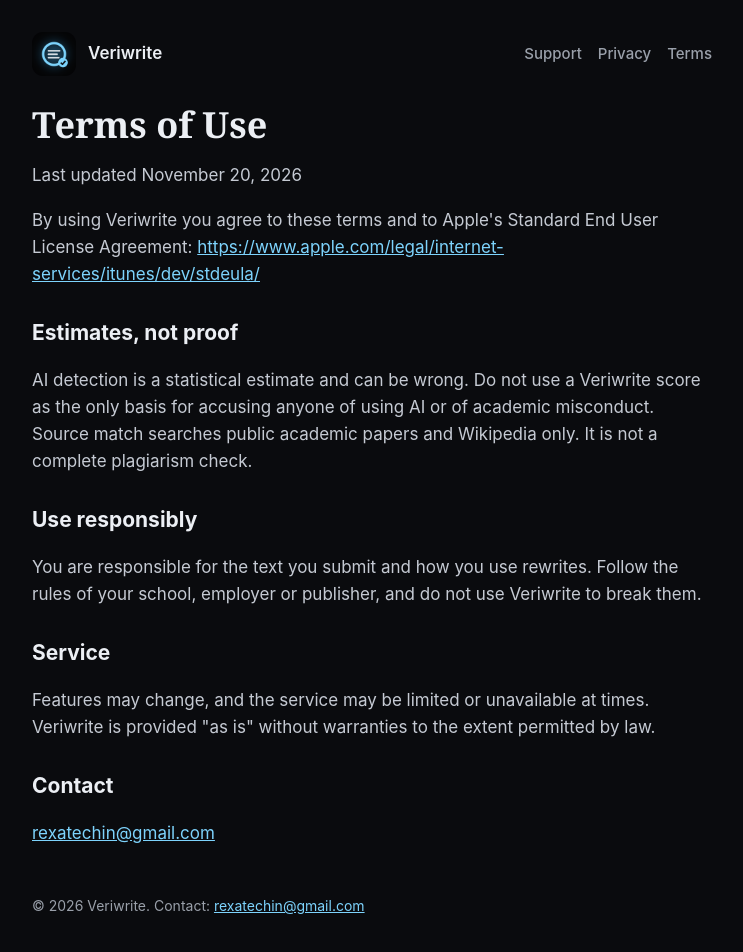
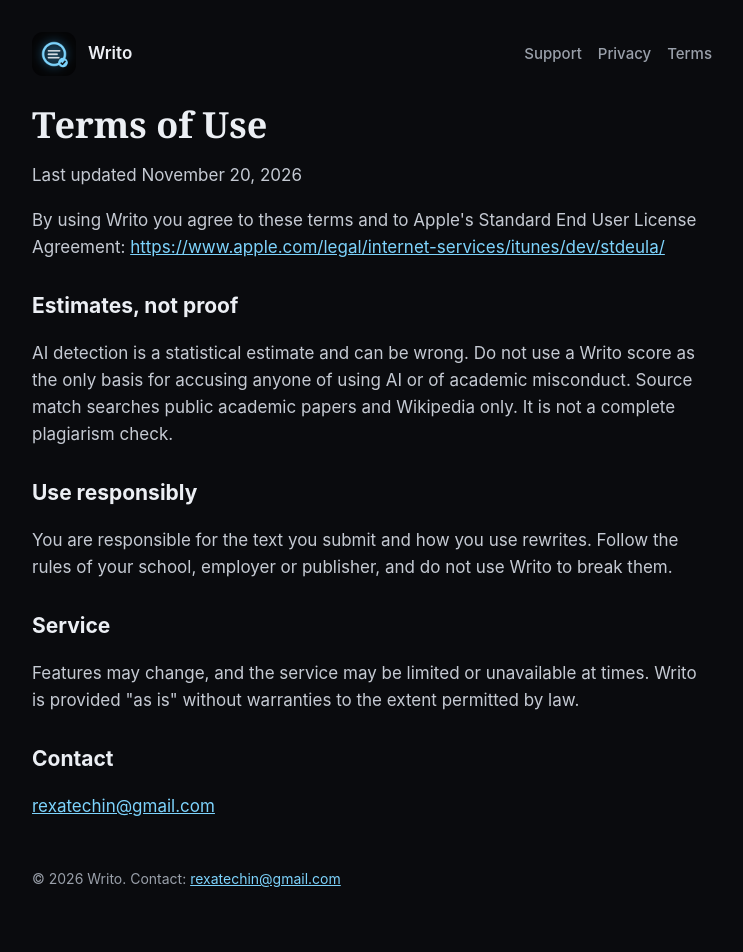
Before and after one commit to raaaaz123/clefy-frontend, a plain HTML site: page writo/terms/index.html in a window 1280 px wide. Shown: the whole page, without its empty margins (268-1011 px from the left). Drawn offline with Linux system fonts and the light colour scheme.

Commit message:
Rename Veriwrite to Writo: pages under /writo/, redirect old URLs

```diff
--- a/veriwrite/terms/index.html
+++ b/writo/terms/index.html
@@ -1,5 +1,5 @@
 <!doctype html><html lang="en"><head><meta charset="utf-8">
-<meta name="viewport" content="width=device-width,initial-scale=1"><title>Terms of Use · Veriwrite</title>
+<meta name="viewport" content="width=device-width,initial-scale=1"><title>Terms of Use · Writo</title>
 <link rel="icon" href="../icon.png"><style>:root{--bg:#0A0B0E;--ink:#ECEFF4;--muted:#9AA0AA;--card:#14161B;--accent:#7DD3FC}
 *{box-sizing:border-box}html,body{overflow-x:hidden}body{overflow-wrap:anywhere;margin:0;background:var(--bg);color:var(--ink);font:17px/1.6 -apple-system,BlinkMacSystemFont,"SF Pro Text","Helvetica Neue",Arial,sans-serif}
 main{max-width:720px;margin:0 auto;padding:32px 20px 64px}a{color:var(--accent)}
@@ -9,16 +9,16 @@ h1{font-family:Georgia,"New York",serif;font-size:36px;line-height:1.15;margin:8
 .hero{background:var(--card);border:1px solid #ffffff12;border-radius:28px;padding:28px;margin:8px 0 24px}.card{background:var(--card);border:1px solid #ffffff12;border-radius:22px;padding:18px 20px;margin:12px 0;color:#C5CAD3}
 .card strong{color:var(--ink)}.pill{display:inline-block;background:var(--accent);color:#0A0B0E;border-radius:999px;padding:12px 22px;text-decoration:none;font-weight:600}
 footer{margin-top:48px;color:var(--muted);font-size:14px}</style></head><body><main>
-<header><img src="../icon.png" alt=""><a href="../">Veriwrite</a><nav><a href="../support/">Support</a><a href="../privacy/">Privacy</a><a href="../terms/">Terms</a></nav></header>
+<header><img src="../icon.png" alt=""><a href="../">Writo</a><nav><a href="../support/">Support</a><a href="../privacy/">Privacy</a><a href="../terms/">Terms</a></nav></header>
 <h1>Terms of Use</h1>
 <p>Last updated November 20, 2026</p>
-<p>By using Veriwrite you agree to these terms and to Apple&#x27;s Standard End User License Agreement: <a href="https://www.apple.com/legal/internet-services/itunes/dev/stdeula/">https://www.apple.com/legal/internet-services/itunes/dev/stdeula/</a></p>
+<p>By using Writo you agree to these terms and to Apple&#x27;s Standard End User License Agreement: <a href="https://www.apple.com/legal/internet-services/itunes/dev/stdeula/">https://www.apple.com/legal/internet-services/itunes/dev/stdeula/</a></p>
 <h2>Estimates, not proof</h2>
-<p>AI detection is a statistical estimate and can be wrong. Do not use a Veriwrite score as the only basis for accusing anyone of using AI or of academic misconduct. Source match searches public academic papers and Wikipedia only. It is not a complete plagiarism check.</p>
+<p>AI detection is a statistical estimate and can be wrong. Do not use a Writo score as the only basis for accusing anyone of using AI or of academic misconduct. Source match searches public academic papers and Wikipedia only. It is not a complete plagiarism check.</p>
 <h2>Use responsibly</h2>
-<p>You are responsible for the text you submit and how you use rewrites. Follow the rules of your school, employer or publisher, and do not use Veriwrite to break them.</p>
+<p>You are responsible for the text you submit and how you use rewrites. Follow the rules of your school, employer or publisher, and do not use Writo to break them.</p>
 <h2>Service</h2>
-<p>Features may change, and the service may be limited or unavailable at times. Veriwrite is provided &quot;as is&quot; without warranties to the extent permitted by law.</p>
+<p>Features may change, and the service may be limited or unavailable at times. Writo is provided &quot;as is&quot; without warranties to the extent permitted by law.</p>
 <h2>Contact</h2>
 <p><a href="mailto:rexatechin@gmail.com">rexatechin@gmail.com</a></p>
-<footer>© 2026 Veriwrite. Contact: <a href="mailto:rexatechin@gmail.com">rexatechin@gmail.com</a></footer></main></body></html>
+<footer>© 2026 Writo. Contact: <a href="mailto:rexatechin@gmail.com">rexatechin@gmail.com</a></footer></main></body></html>
```
Also changed, not shown: writo/index.html (renamed from veriwrite/index.html, +3 -3 lines), writo/privacy/index.html (renamed from veriwrite/privacy/index.html, +7 -7 lines), writo/support/index.html (renamed from veriwrite/support/index.html, +5 -5 lines), vercel.json, writo/icon.png (renamed from veriwrite/icon.png).
